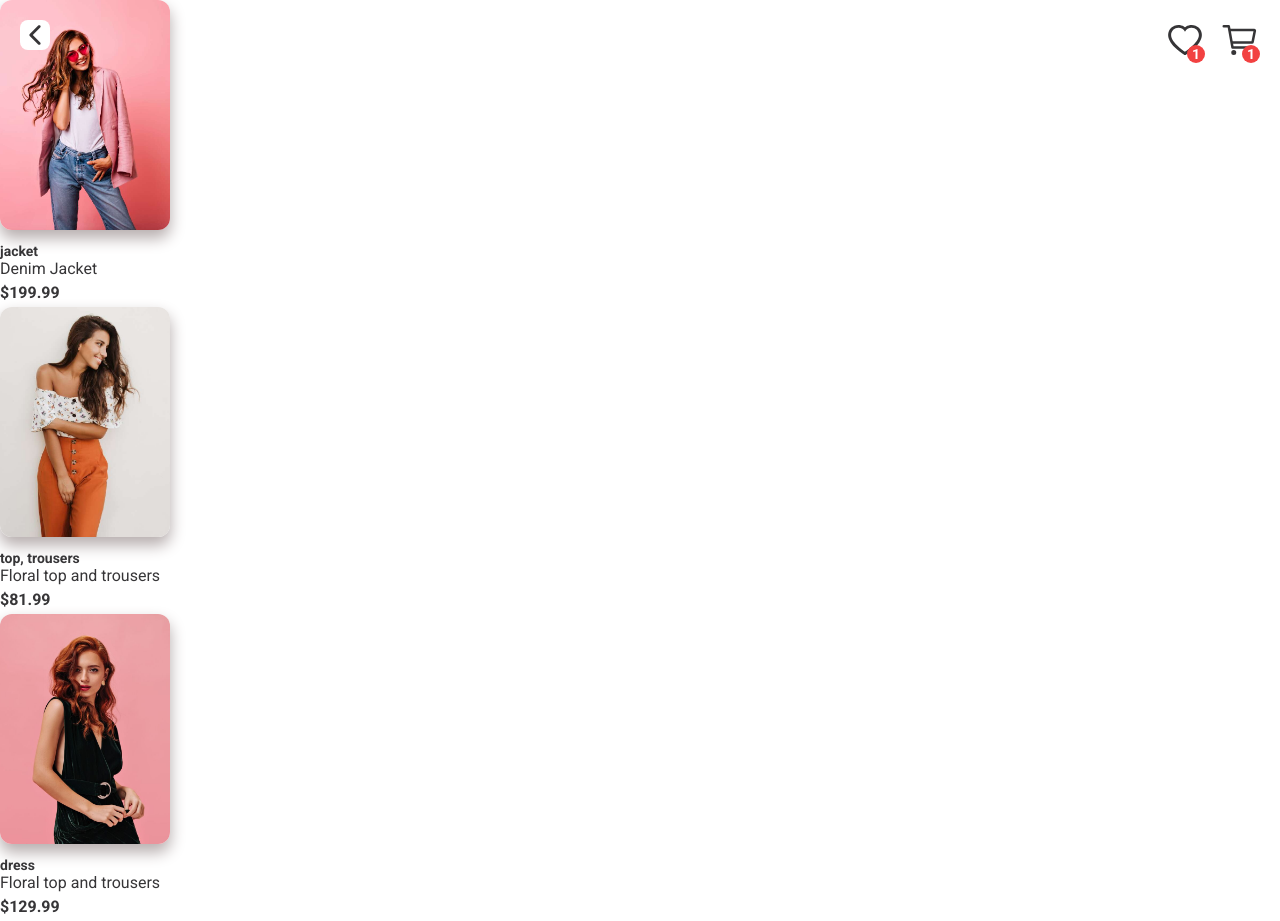
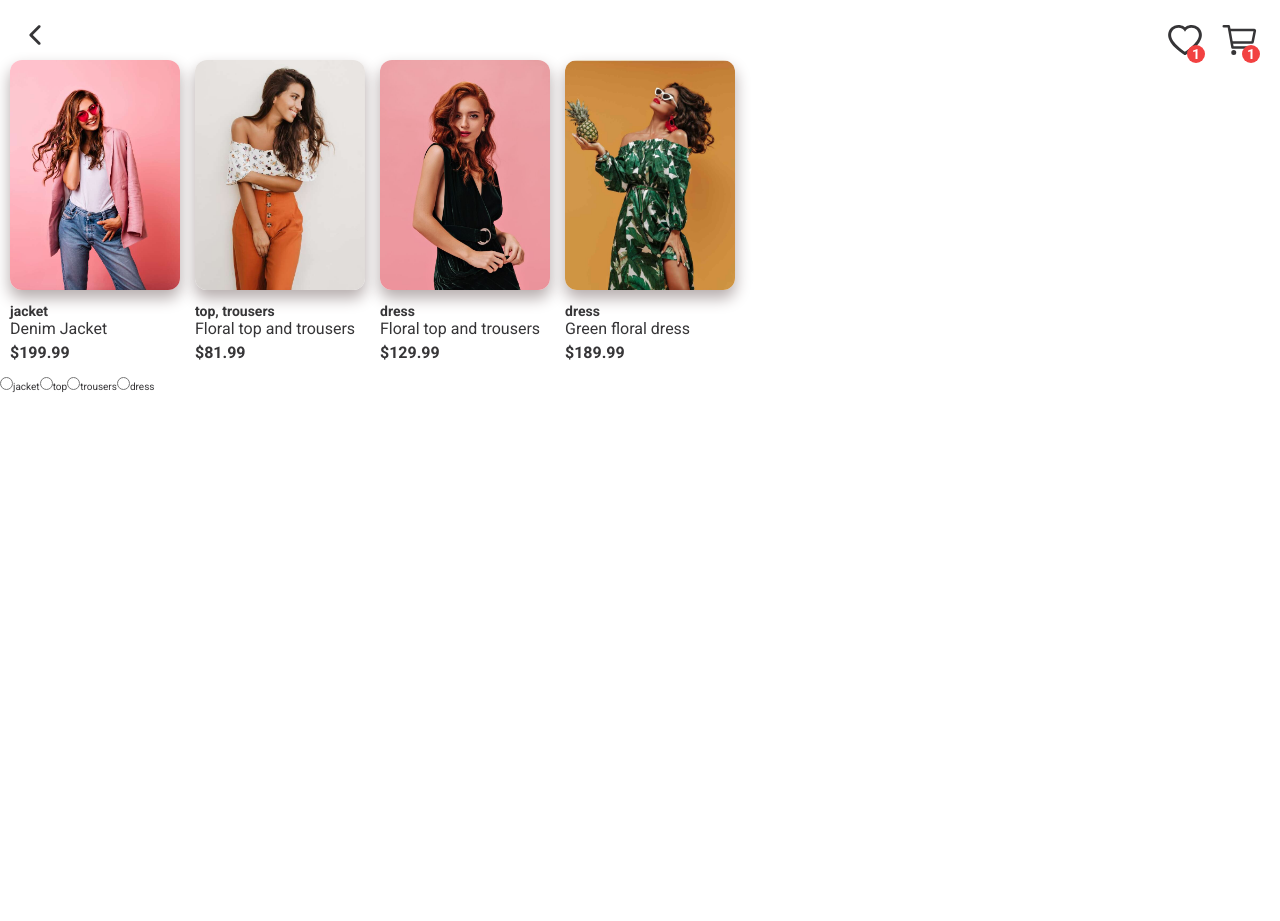
Before and after one commit to dawtom97/TemidaShop-ReactTS-ReduxToolkit, a React (Create React App) app: page / in a window 1280 px wide. After the commit the page ends 800 px from the top, so only its background shows below. Built offline with nearby package versions, Linux system fonts and the light colour scheme.

Commit message:
implementation filters logic v1

```diff
--- /dev/null
+++ b/src/components/organisms/ProductsWrapper/ProductsWrapper.tsx
@@ -0,0 +1,14 @@
+import React from 'react';
+import * as Styled from './styles';
+
+type ProductsWrapperProps = {
+    children?: JSX.Element[]
+}
+
+export const ProductsWrapper = ({children}:ProductsWrapperProps) => {
+  return (
+    <Styled.Wrapper>
+        {children}
+    </Styled.Wrapper>
+  )
+}
--- /dev/null
+++ b/src/components/organisms/ProductsWrapper/styles.ts
@@ -0,0 +1,10 @@
+import styled from 'styled-components';
+
+export const Wrapper = styled.div`
+  display: flex;
+  flex-wrap: wrap;
+  gap:15px;
+  padding: 10px;
+  margin-top: 50px;
+
+`
--- a/src/components/templates/MainTemplate.tsx
+++ b/src/components/templates/MainTemplate.tsx
@@ -1,7 +1,7 @@
 import { Header } from '../organisms/Header/Header';
 
 type TemplateProps = {
-    children?:JSX.Element
+    children?:JSX.Element | JSX.Element[]
 }
 
 export const MainTemplate = ({ children }: TemplateProps) => {
--- a/src/db/fakeData.ts
+++ b/src/db/fakeData.ts
@@ -45,5 +45,19 @@ export const products = [
             image.product3,
             image.product1
         ]
+    },
+    {
+        id: '4',
+        category: ['dress'],
+        title: 'Green floral dress',
+        short: 'Levis Original Trousers in a classic staple',
+        price: 189.99,
+        salePrice: null,
+        colors: ['#13820f','#5b5b5b'],
+        sizes: ['xs', 's','m'],
+        images: [
+            image.product4,
+            image.product4_1
+        ]
     }
 ]
--- a/src/db/images.ts
+++ b/src/db/images.ts
@@ -1,4 +1,7 @@
+/* eslint-disable camelcase */
 /* eslint-disable @typescript-eslint/no-var-requires */
 export const product1 = require('./images/product1.jpg');
 export const product2 = require('./images/product2.jpg');
 export const product3 = require('./images/product3.jpg');
+export const product4 = require('./images/product4.jpg');
+export const product4_1 = require('./images/product4_1.jpg')
--- a/src/views/HomePage.tsx
+++ b/src/views/HomePage.tsx
@@ -1,16 +1,38 @@
-import React from 'react';
+import React, { SetStateAction, useEffect, useMemo, useState } from 'react';
 import { useSelector } from 'react-redux';
 import { ProductCard } from '../components/molecules/ProductCard/ProductCard';
+import { ProductsWrapper } from '../components/organisms/ProductsWrapper/ProductsWrapper';
 import { MainTemplate } from '../components/templates/MainTemplate';
 import { RootState } from '../store/store';
 
 export const HomePage = () => {
   const { allItems } = useSelector((state: RootState) => state.products);
+  const [filteredItems, setFileredItems] = useState();
+  const [categories, setCategories] = useState<any>([]);
+  const [selectedCategory, setSelectedCategory] = useState<SetStateAction<string>>('');
+
+  useEffect(() => {
+    const flatCategories: string[] = [];
+    allItems.forEach((item) => {
+      const showCategories = Object.values(item.category);
+      showCategories.forEach((item) => {
+        if (!flatCategories.includes(item)) flatCategories.push(item);
+      });
+    });
+    setCategories(flatCategories.flat());
+  }, []);
+
+  const showFilteredItems = useMemo(() => {
+    if (!selectedCategory) return;
+    const items: any = allItems.filter((item:any) => item.category.includes(selectedCategory))
+    setFileredItems(items);
+  }, [selectedCategory]);
+
+  console.log(filteredItems);
 
   return (
     <MainTemplate>
-
-      <div>
+      <ProductsWrapper>
         {allItems.map((product) => (
           <ProductCard
             images={product.images}
@@ -21,7 +43,20 @@ export const HomePage = () => {
             category={product.category}
           />
         ))}
-      </div>
+      </ProductsWrapper>
+      <form action=''>
+        {categories.map((category: string) => (
+          <label key={category} htmlFor={category}>
+            <input
+              onChange={() => setSelectedCategory(category)}
+              type='radio'
+              name='categories'
+              id={category}
+            />
+            {category}
+          </label>
+        ))}
+      </form>
     </MainTemplate>
   );
 };
```
Also changed, not shown: src/db/images/product4.jpg (added), src/db/images/product4_1.jpg (added).
